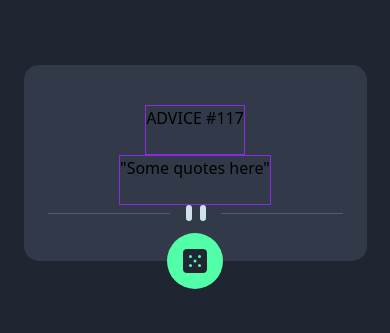
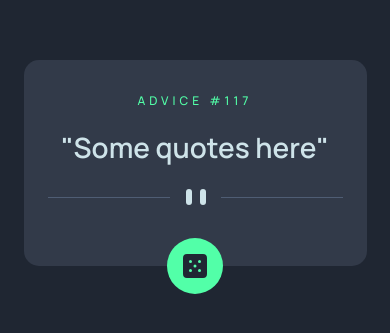
Before and after one commit to WAtuchei/FrontEndMentor-API2-AdviceGenerator__-React-, a React (Vite) app: page / in a window 390 px wide. Shown: the part 259-592 px from the top of the page. Built offline with nearby package versions, Linux system fonts and the light colour scheme.

Commit message:
Design: finish mobile design

```diff
--- a/src/App.jsx
+++ b/src/App.jsx
@@ -12,17 +12,18 @@ function App() {
             ADVICE #117
           </h1>
         </header>
-
+      {/* quotes block */}
         <article className="main__quotes">
           <p>
             {`"Some quotes here"`}
           </p>
         </article>
-
+      {/* divide line */}
         <div className="main__divider">
           <img src="../images/pattern-divider-mobile.svg" alt="divider-line" />
         </div>
       </main>
+      {/* dice */}
       <div className='dice-container'>
         <img src="../images/icon-dice.svg" alt="dice" />
       </div>
--- a/src/sass/mainApp.scss
+++ b/src/sass/mainApp.scss
@@ -3,7 +3,7 @@
 .main-container {
    position: relative;
    width: 100%;
-   padding: 1.5rem .5rem;
+   padding: 0 .5rem 1.5rem .5rem;
    border-radius: 15px;
    background-color: $DarkGrayishBlue;
    @include Flex (center, center);
@@ -13,10 +13,20 @@
    width: 100%;
    padding: 1rem;
    @include Flex (center, center, column);
+   font-family: $Font;
 
-   &__head, &__quotes {
-      height: 50px;
-      border: 1px solid blueviolet;
+   &__head {
+      @include FontType (12px, 500);
+      color: $NeonGreen;
+      letter-spacing: 4px;
+      margin: 1rem 0;
+   }
+   &__quotes {
+      @include FontType ($FontSize, 600);
+      color: $LightCyan;
+   }
+   &__divider {
+      margin: 1.3rem 0;
    }
 }
 
@@ -27,4 +37,9 @@
    border-radius: 100%;
    background-color: $NeonGreen;
    transform: translateY(50%);
+   cursor: pointer;
+
+   &:active {
+      filter: brightness(.7);
+   }
 }
```
Also changed, not shown: 1 other file (tests, documents, lock files or other folders).
